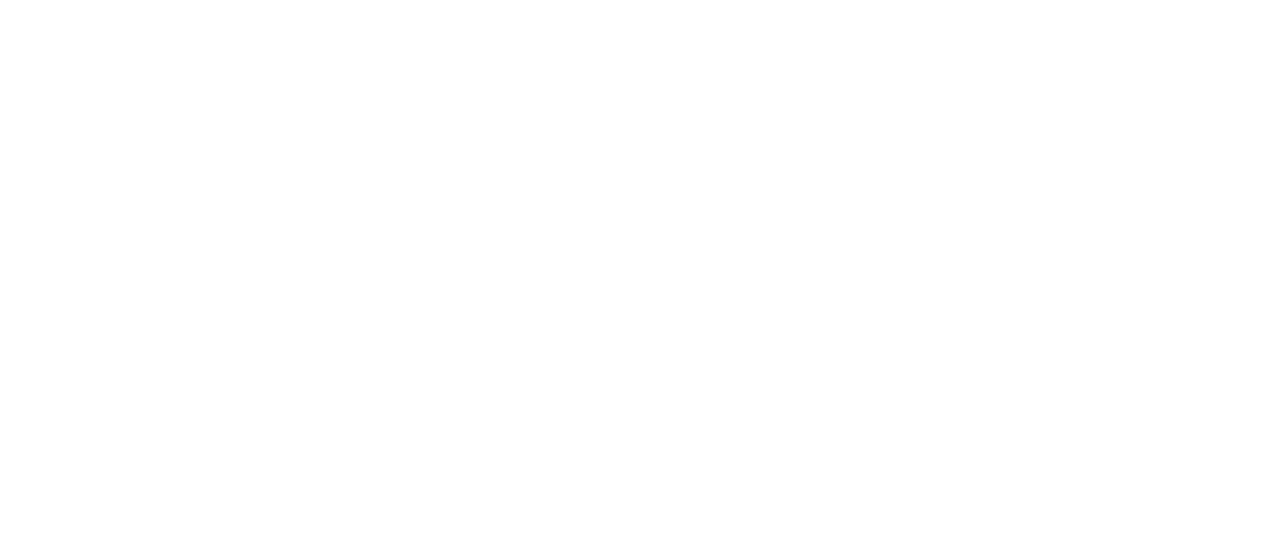
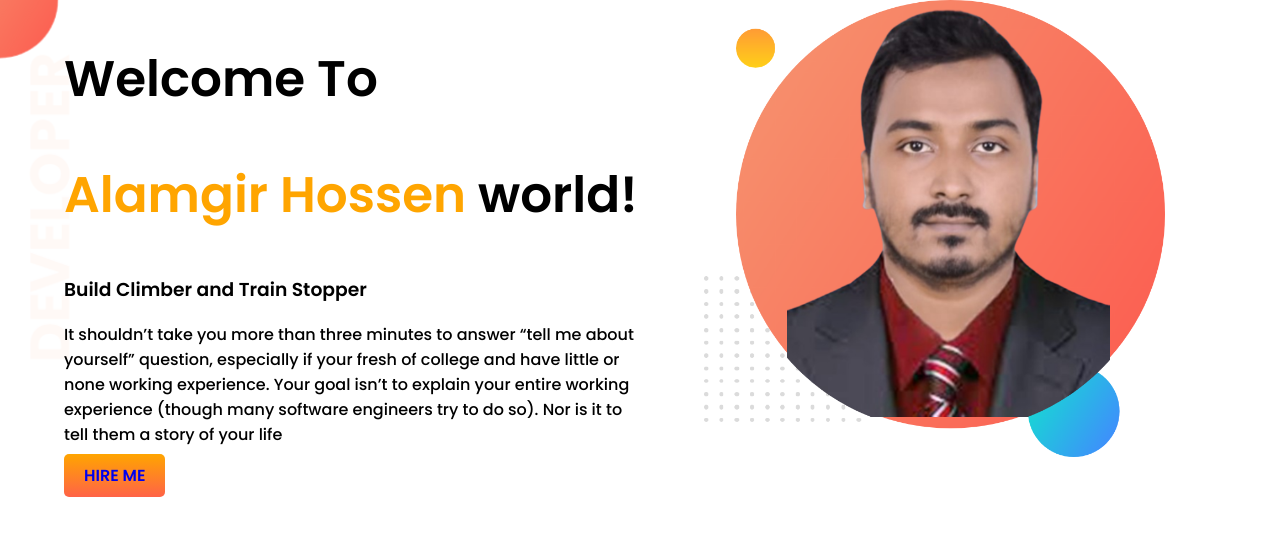
Before and after one commit to alamgir6934/developer-portfolio, a plain HTML site: page index.html in a window 1280 px wide. Drawn offline with Linux system fonts and the light colour scheme.

Commit message:
first-section-added

```diff
--- a/index.html
+++ b/index.html
@@ -5,11 +5,33 @@
     <meta charset="UTF-8">
     <meta http-equiv="X-UA-Compatible" content="IE=edge">
     <meta name="viewport" content="width=device-width, initial-scale=1.0">
+    <link rel="stylesheet" href="style.css">
+    <link rel="preconnect" href="https://fonts.googleapis.com">
+    <link rel="preconnect" href="https://fonts.gstatic.com" crossorigin>
+    <link
+        href="https://fonts.googleapis.com/css2?family=Poppins:wght@500;600&family=Raleway:wght@400;500;600&family=Roboto:wght@300;400;500&display=swap"
+        rel="stylesheet">
     <title>Md Alamgir Hossen</title>
 </head>
 
 <body>
-
+    <section class="top-banner">
+        <div class="half-width">
+            <h1>Welcome To</h1>
+            <h1><span class="orange">Alamgir Hossen </span>world!</h1>
+            <h3>Build Climber and Train Stopper</h3>
+            <p>It shouldn’t take you more than three minutes to answer “tell me about yourself” question, especially if
+                your
+                fresh of college and have little or none working experience. Your goal isn’t to explain your entire
+                working
+                experience (though many software engineers try to do so). Nor is it to tell them a story of your life
+            </p>
+            <a class="link-button" target="_blank" href="https://www.facebook.com/">HIRE ME</a>
+        </div>
+        <div class="half-width">
+            <img src="./images/my-bg.png" alt="">
+        </div>
+    </section>
 </body>
 
 </html>
--- a/style.css
+++ b/style.css
@@ -0,0 +1,40 @@
+body {
+    font-family: 'Poppins', sans-serif;
+    margin: 0px;
+}
+
+h1 {
+    font-size: 50px;
+}
+
+.orange {
+    color: orange;
+}
+
+section {
+    display: flex;
+}
+
+.half-width {
+    width: 50%;
+    padding-left: 5%;
+}
+
+.half-width img {
+    width: 80%;
+}
+
+.link-button {
+    text-decoration: none;
+    background-image: linear-gradient(orange, tomato);
+    padding: 10px 20px;
+    border-radius: 5px;
+    font-weight: 700;
+
+}
+
+.top-banner {
+    background-image: url(./images/top-banner.png);
+    background-repeat: no-repeat;
+
+}
```
Also changed, not shown: images/alam-removebg-preview (1).png (added), images/dream-bg.png (added), images/exp-bg.png (added), images/jhankar.png (added), images/jhankar2.png (added), images/my-bg.png (added), images/my-bg2.png (added), images/top-banner.png (added), showOff/tour1.png (added), 8 other files.
